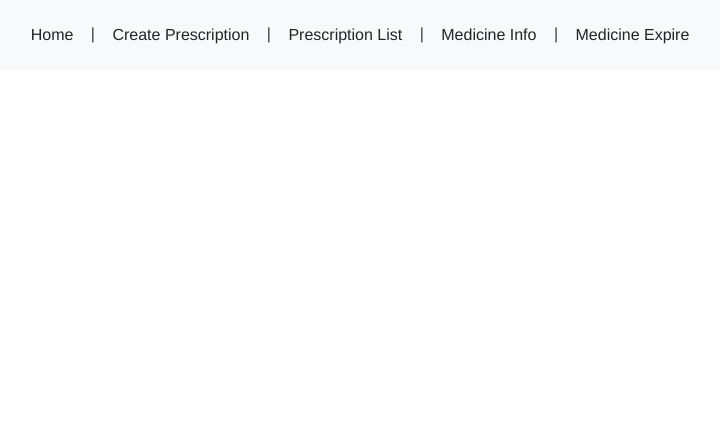
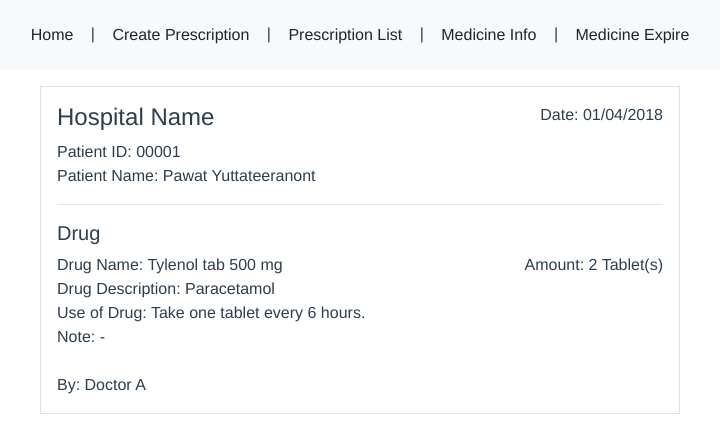
Before and after one commit to PawatYuttateeranont/medication-dispensing-frontend, a Vue app: page /sticker in a window 1280 px wide. Shown: the top 432 px of the page, without its empty margins (280-1000 px from the left). Built offline with nearby package versions, Linux system fonts and the light colour scheme.

Commit message:
Update PrescriptionSticker

```diff
--- a/src/components/PrescriptionSticker.vue
+++ b/src/components/PrescriptionSticker.vue
@@ -1,24 +1,62 @@
 <template>
-  <div id="prescription-sticker" class="container">
+  <div id="prescription-sticker" class="container w-50 border p-3">
     <div class="row">
-      <div class="col-6">
-        Hospital Name
+      <div class="col-6 text-left">
+        <h4>Hospital Name</h4>
       </div>
-      <div class="col-6">
+      <div class="col-6 text-right">
         Date: 01/04/2018
       </div>
     </div>
 
     <div class="row">
-      <div class="col-6">
+      <div class="col-6 text-left">
         Patient ID: 00001
       </div>
-
     </div>
 
     <div class="row">
-      Patient Name: Pawat Yuttateeranont
+      <div class="col-6 text-left">
+        Patient Name: Pawat Yuttateeranont
+      </div>
     </div>
+
+    <hr>
+
+    <h5 class="text-left">Drug</h5>
+    <div class="row">
+      <div class="col-6 text-left">
+        Drug Name: Tylenol tab 500 mg
+      </div>
+      <div class="col-6 text-right">
+        Amount: 2 Tablet(s)
+      </div>
+    </div>
+    <div class="row">
+      <div class="col-12 text-left">
+        Drug Description: Paracetamol
+      </div>
+    </div>
+    <div class="row">
+      <div class="col-12 text-left">
+        Use of Drug: Take one tablet every 6 hours.
+      </div>
+    </div>
+    <div class="row">
+      <div class="col-12 text-left">
+        Note: -
+      </div>
+    </div>
+
+    <br>
+
+    <div class="row">
+      <div class="col-12 text-left">
+        By: Doctor A
+      </div>
+    </div>
+
+
   </div>
 </template>
 
--- a/src/router/index.js
+++ b/src/router/index.js
@@ -6,6 +6,7 @@ import PrescriptionPage from '@/components/PrescriptionPage'
 import PrescriptionDetailPage from '@/components/PrescriptionDetailPage'
 import MedicinePage from '@/components/MedicinePage'
 import MedicineExpirePage from '@/components/MedicineExpirePage'
+import PrescriptionSticker from '@/components/PrescriptionSticker'
 
 Vue.use(Router)
 
@@ -41,6 +42,11 @@ export default new Router({
       path: '/medicine-expire',
       name: 'MedicineExpirePage',
       component: MedicineExpirePage
+    },
+    {
+      path: '/sticker',
+      name: 'PrescriptionSticker',
+      component: PrescriptionSticker
     }
   ]
 })
```
